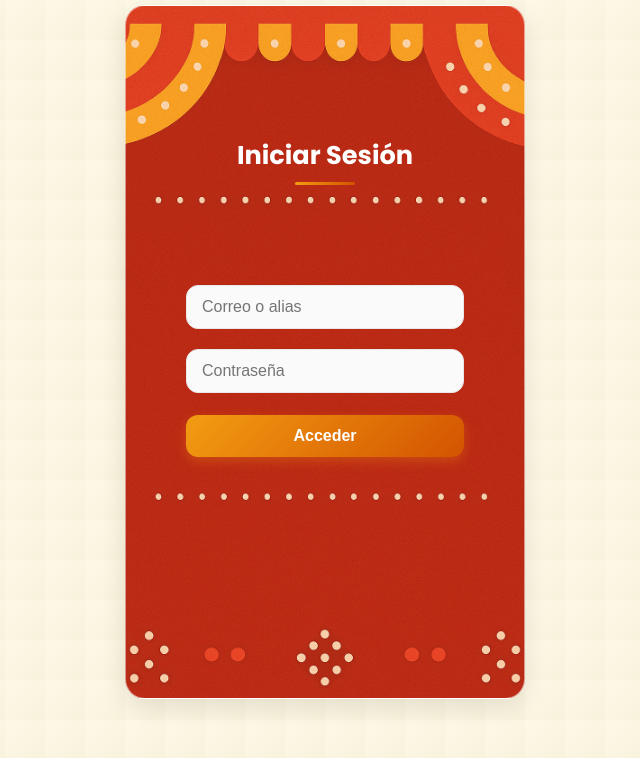
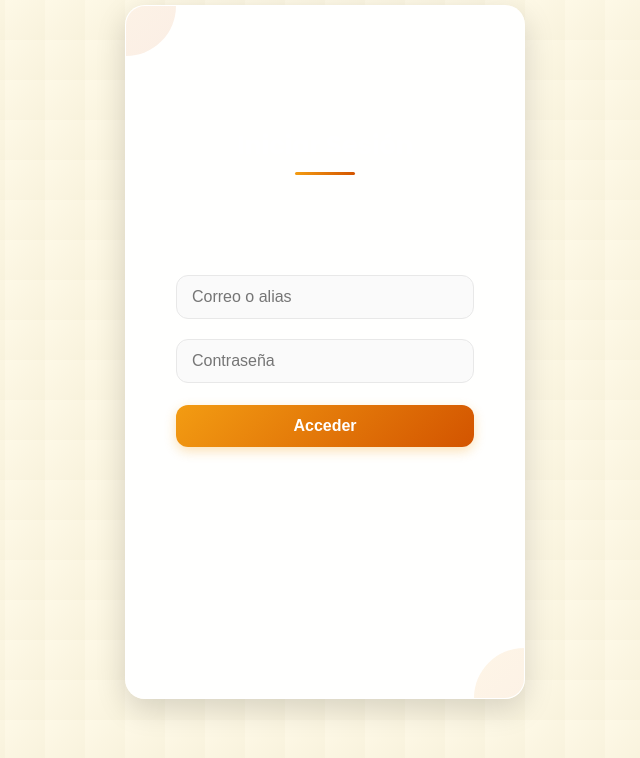
Before and after one commit to Descalzo/Feria, a website: page public/index.html in a window 1280 px wide. Shown: the whole page, without its empty margins (315-955 px from the left). Drawn offline with Linux system fonts and the light colour scheme; no server answers.

Commit message:
Update style.css

```diff
--- a/public/style.css
+++ b/public/style.css
@@ -509,16 +509,14 @@ button:hover::after {
 /* Login y Registro */
 #login-container {
 
+  background: rgba(255, 255, 255, 0.95);
+  border-radius: 20px;
+  box-shadow: 0 10px 30px rgba(0,0,0,0.15);
+  padding: 30px;
+  position: relative;
+  overflow: hidden;
 
-  background-image: url('/img/login.png');
-  background-size: cover;
-  background-repeat: no-repeat;
-  background-position: center;
-  padding: 40px;
-  position: relative;
-  overflow-x: hidden;
 }
-
 
 #login-form {
   width: 100%;
@@ -532,17 +530,28 @@ button:hover::after {
 
 
 #login-container::before, #register-container::before {
-  /* Reduce el desplazamiento */
-  top: -30px;
-  left: -30px;
-  width: 60px;
-  height: 60px;
+
+  content: '';
+  position: absolute;
+  top: -50px;
+  left: -50px;
+  width: 100px;
+  height: 100px;
+  border-radius: 50%;
+  background: linear-gradient(135deg, #F39C12, #D35400);
+  opacity: 0.1;
 }
+
 #login-container::after, #register-container::after {
-  bottom: -30px;
-  right: -30px;
-  width: 60px;
-  height: 60px;
+  content: '';
+  position: absolute;
+  bottom: -50px;
+  right: -50px;
+  width: 100px;
+  height: 100px;
+  border-radius: 50%;
+  background: linear-gradient(135deg, #F39C12, #D35400);
+  opacity: 0.1;
 }
 
 
```
